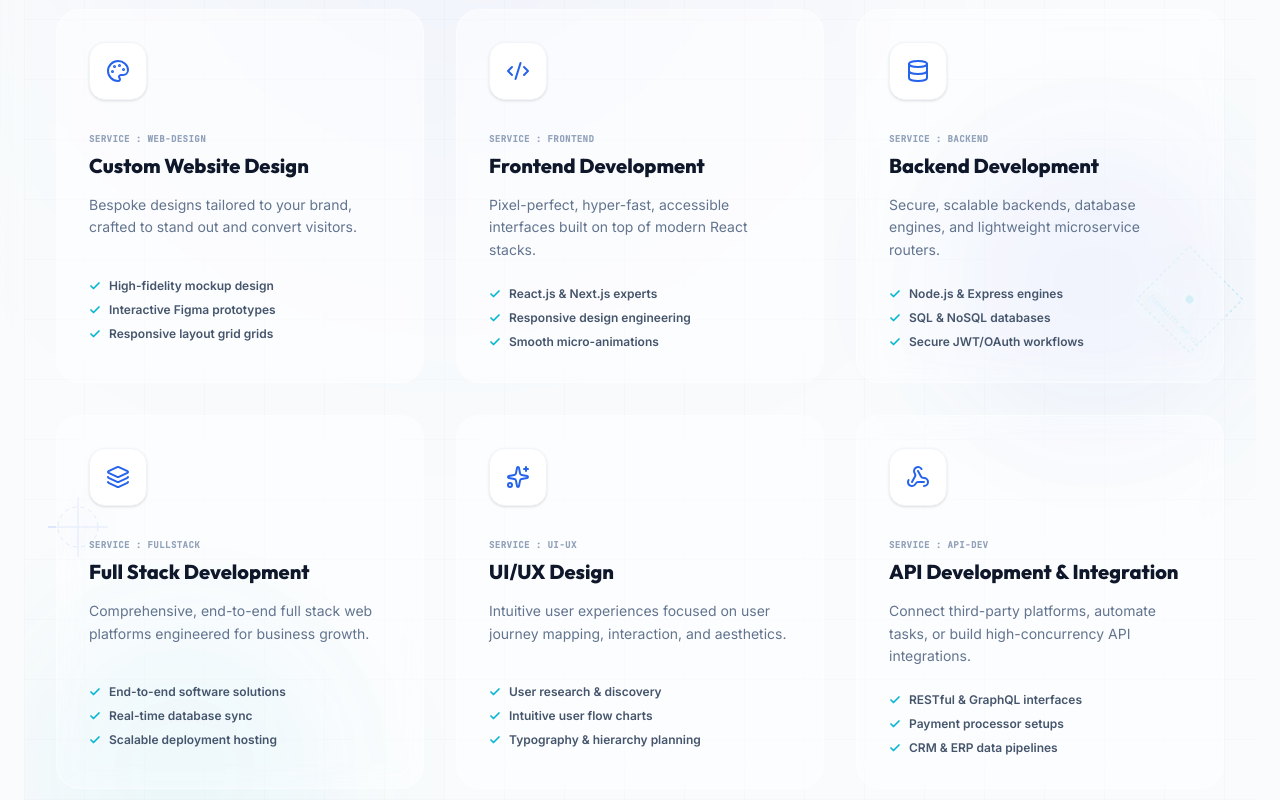
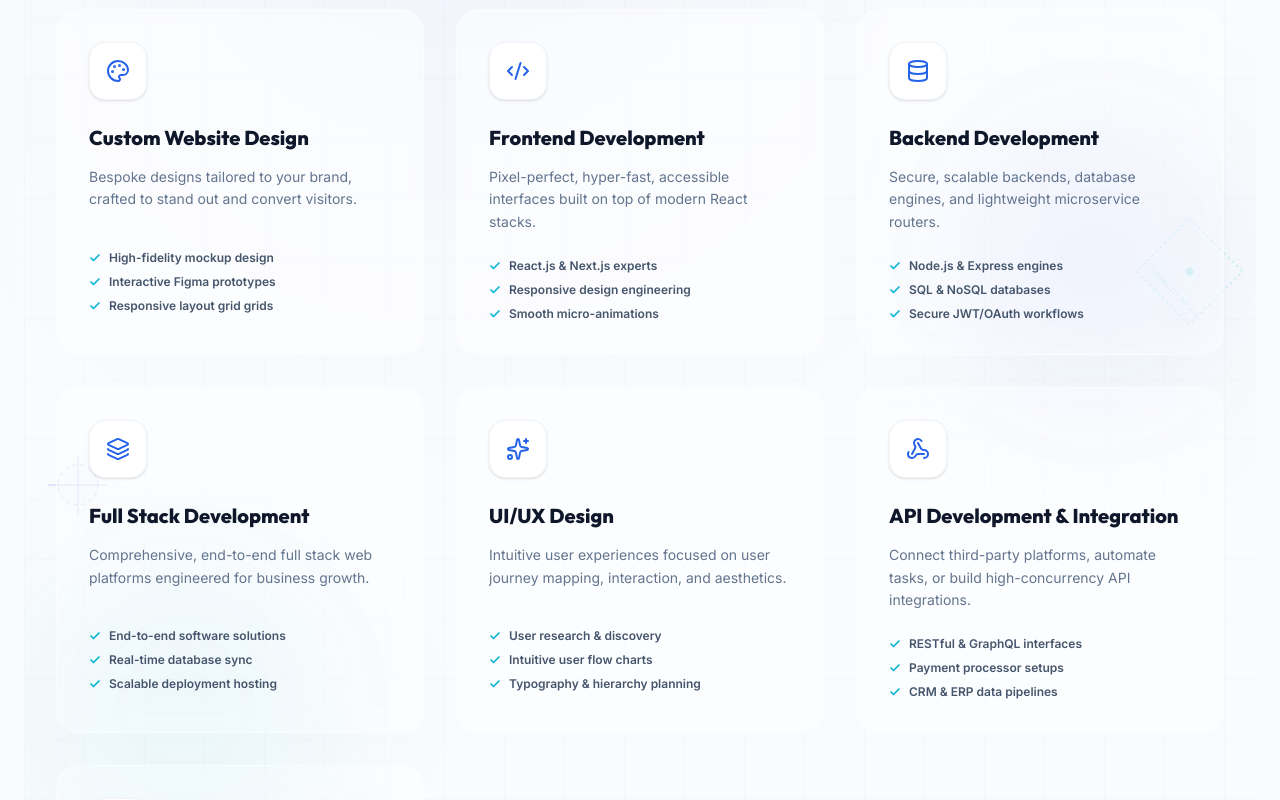
Before and after one commit to Chintusa/codenPixels, a React (Vite) app: page / in a window 1280 px wide. Shown: the part 2320-3120 px from the top of the page. Built offline with nearby package versions, Linux system fonts and the light colour scheme.

Commit message:
Update Services.jsx

```diff
--- a/src/components/Services.jsx
+++ b/src/components/Services.jsx
@@ -70,9 +70,9 @@ export const Services = ({ setActiveTab }) => {
                 </div>
 
                 <div className="relative z-10">
-                  <span className="text-[9px] font-mono font-bold text-slate-400 tracking-wider">
+                  {/* <span className="text-[9px] font-mono font-bold text-slate-400 tracking-wider">
                     SERVICE : {srv.id.toUpperCase()}
-                  </span>
+                  </span> */}
 
                   <h3 className="mt-1 text-lg sm:text-xl font-display font-bold sm:font-extrabold text-slate-900 group-hover:text-primary transition-colors">
                     {srv.title}
```
